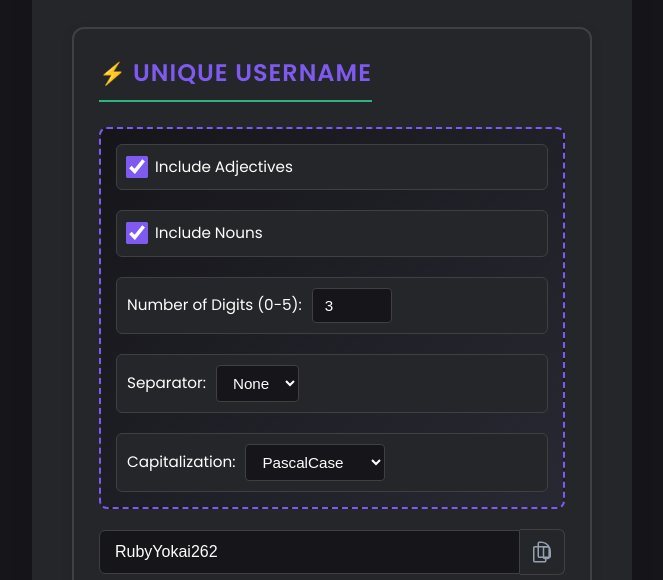
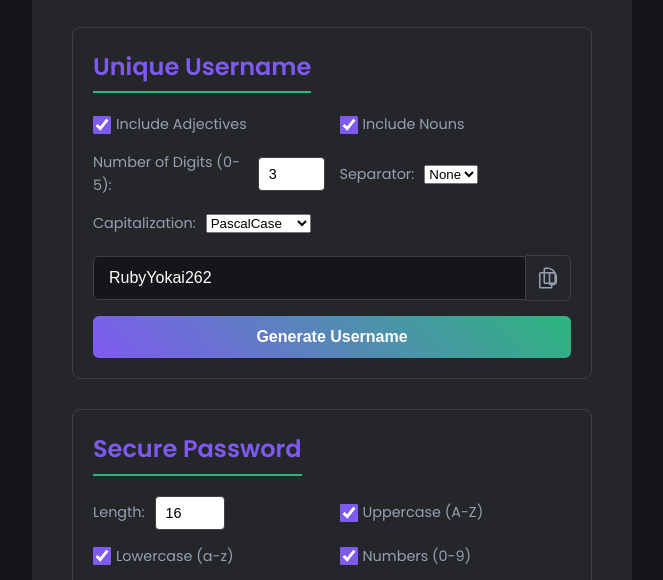
Before and after one commit to metalfurius/Generator, a plain HTML site: page index.html in a window 1280 px wide. Shown: the part 148-728 px from the top of the page, without its empty margins (308-971 px from the left). Drawn offline with Linux system fonts and the light colour scheme.

Commit message:
Revert "Update style.css"
This reverts commit 7ca09ab52c079a18b31a13bcbeacf17bd411ecf4.

```diff
--- a/style.css
+++ b/style.css
@@ -90,40 +90,20 @@ header p {
 
 .generator-section {
     margin-bottom: 30px;
-    padding: 25px;
-    border: 2px solid var(--border-color);
-    border-radius: 12px;
+    padding: 20px;
+    border: 1px solid var(--border-color);
+    border-radius: 8px;
     background-color: var(--card-background);
-    box-shadow: 0 4px 12px rgba(0, 0, 0, 0.1);
-    transition: border-color 0.3s ease, box-shadow 0.3s ease;
-}
-
-.generator-section:hover {
-    border-color: var(--primary-color);
-    box-shadow: 0 6px 20px rgba(127, 90, 240, 0.15);
 }
 
 .generator-section h2 {
     font-size: 1.5em;
     font-weight: 600;
-    margin-bottom: 25px;
+    margin-bottom: 20px;
     color: var(--primary-color);
     border-bottom: 2px solid var(--secondary-color);
-    padding-bottom: 8px;
-    display: inline-block;
-    text-transform: uppercase;
-    letter-spacing: 1px;
-}
-
-.generator-section h2::before {
-    content: "⚡ ";
-    color: var(--secondary-color);
-    font-size: 0.9em;
-}
-
-.generator-section:first-of-type .options {
-    border: 2px dashed var(--primary-color);
-    background: linear-gradient(135deg, var(--background-color), rgba(127, 90, 240, 0.05));
+    padding-bottom: 5px;
+    display: inline-block; /* Para que el borde solo ocupe el texto */
 }
 
 .result-display {
@@ -171,94 +151,38 @@ header p {
 .options {
     margin-bottom: 20px;
     display: grid;
-    grid-template-columns: repeat(auto-fit, minmax(250px, 1fr));
-    gap: 20px;
-    padding: 15px;
-    background-color: var(--background-color);
-    border-radius: 8px;
-    border: 1px solid var(--border-color);
+    grid-template-columns: repeat(auto-fit, minmax(200px, 1fr));
+    gap: 15px;
 }
 
 .option-group, .checkbox-group {
     display: flex;
     align-items: center;
-    padding: 10px;
-    background-color: var(--card-background);
-    border-radius: 6px;
-    border: 1px solid var(--border-color);
-    transition: border-color 0.2s ease;
-}
-
-.option-group:hover, .checkbox-group:hover {
-    border-color: var(--primary-color);
 }
 
 .option-group label, .checkbox-group label {
     margin-right: 10px;
-    font-size: 0.95em;
-    color: var(--text-color);
-    font-weight: 500;
-    user-select: none;
-    transition: color 0.2s ease;
+    font-size: 0.9em;
+    color: var(--text-light);
 }
-
-.option-group:hover label, .checkbox-group:hover label {
-    color: var(--primary-color);
-}
-
 .checkbox-group label {
-    margin-left: 0px;
+    margin-left: 5px;
     cursor: pointer;
 }
 
 .option-group input[type="number"] {
-    padding: 8px 12px;
+    padding: 8px 10px;
     border: 1px solid var(--border-color);
     border-radius: 4px;
-    font-size: 0.95em;
-    width: 80px;
-    background-color: var(--background-color);
-    color: var(--text-color);
-    outline: none;
-}
-
-.option-group input[type="number"]:focus {
-    border-color: var(--primary-color);
-    box-shadow: 0 0 0 2px rgba(127, 90, 240, 0.2);
-}
-
-.option-group select {
-    padding: 8px 12px;
-    border: 1px solid var(--border-color);
-    border-radius: 4px;
-    font-size: 0.95em;
-    background-color: var(--background-color);
-    color: var(--text-color);
-    outline: none;
-    cursor: pointer;
-}
-
-.option-group select:focus {
-    border-color: var(--primary-color);
-    box-shadow: 0 0 0 2px rgba(127, 90, 240, 0.2);
+    font-size: 0.9em;
+    width: 70px;
 }
 
 .checkbox-group input[type="checkbox"] {
     accent-color: var(--primary-color);
-    width: 20px;
-    height: 20px;
+    width: 18px;
+    height: 18px;
     cursor: pointer;
-    margin-right: 8px;
-}
-
-.checkbox-group input[type="checkbox"]:focus {
-    outline: 2px solid var(--primary-color);
-    outline-offset: 2px;
-}
-
-.checkbox-group input[type="checkbox"]:checked {
-    transform: scale(1.1);
-    transition: transform 0.2s ease;
 }
 
 .generate-btn {
@@ -329,25 +253,5 @@ footer {
     }
     .options {
         grid-template-columns: 1fr; /* Una columna en móviles */
-        gap: 15px;
-        padding: 10px;
-    }
-    .option-group, .checkbox-group {
-        padding: 15px;
     }
 }
-
-@media (max-width: 480px) {
-    .options {
-        padding: 8px;
-    }
-    .option-group, .checkbox-group {
-        padding: 12px;
-        flex-direction: column;
-        align-items: flex-start;
-        gap: 8px;
-    }
-    .option-group label, .checkbox-group label {
-        margin-bottom: 5px;
-    }
-}
```
